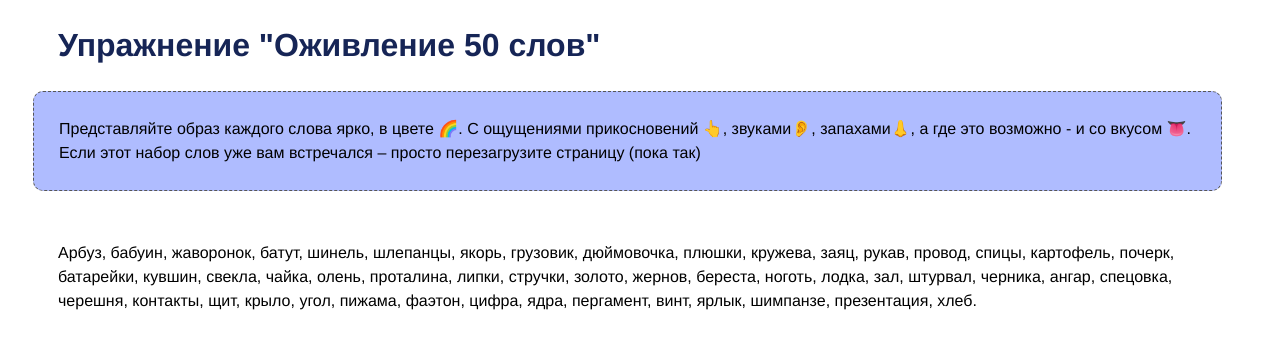
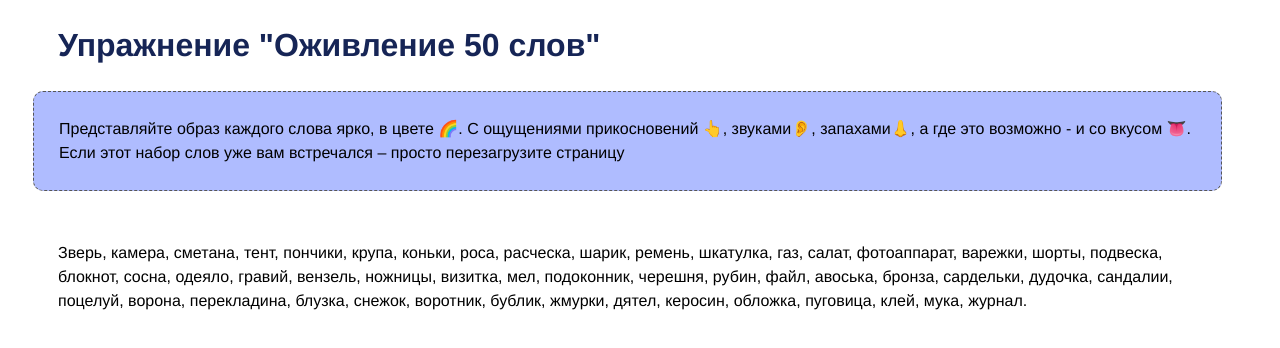
Before and after one commit to futuregraph/fifty-words, a React app: page / in a window 1280 px wide. Shown: the top 348 px of the page. Built offline with nearby package versions, Linux system fonts and the light colour scheme.

Commit message:
* some refactor * remove gitlab-ci

```diff
--- a/src/App.jsx
+++ b/src/App.jsx
@@ -1,15 +1,15 @@
 import React, {Component} from 'react';
-import {getRandomList} from './data'
+import {getWordsList} from './words'
 
 const Word = ({word}) => <span className="words-list__item">{word}</span>
 const Instructions = () => <div className="instructions">
     Представляйте образ каждого слова ярко, в цвете 🌈. С ощущениями прикосновений 👆, звуками👂, запахами👃, а где это возможно - и со вкусом 👅.
-    Если этот набор слов уже вам встречался – просто перезагрузите страницу (пока так)
+    Если этот набор слов уже вам встречался – просто перезагрузите страницу
 </div>
 
 class App extends Component {
     render() {
-        const words = getRandomList()
+        const words = getWordsList()
         return (
             <div className="app-wrapper">
                 <h1>Упражнение "Оживление 50 слов"</h1>
--- a/src/index.jsx
+++ b/src/index.jsx
@@ -1,11 +1,7 @@
-// Application entrypoint.
+require('../styles/application.scss')
 
-// Load up the application styles
-require("../styles/application.scss");
+import React from 'react'
+import ReactDOM from 'react-dom'
+import App from './App.jsx'
 
-// Render the top-level React component
-import React from 'react';
-import ReactDOM from 'react-dom';
-import App from './App.jsx';
-
-ReactDOM.render(<App />, document.getElementById('react-root'));
+ReactDOM.render(<App />, document.getElementById('react-root'))
```
Also changed, not shown: package.json (+10 -11 lines), .gitlab-ci.yml (deleted), src/words.js.
